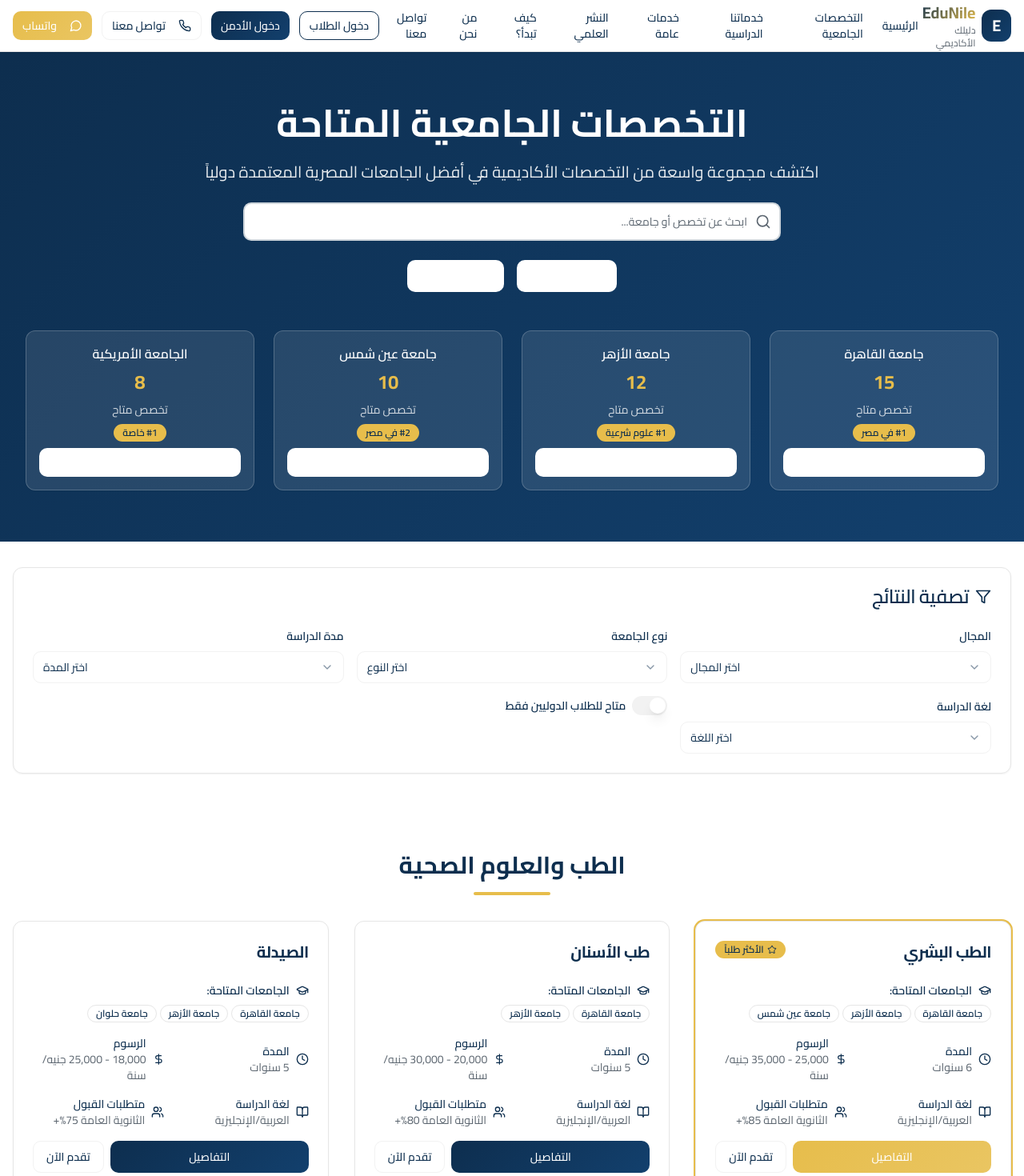
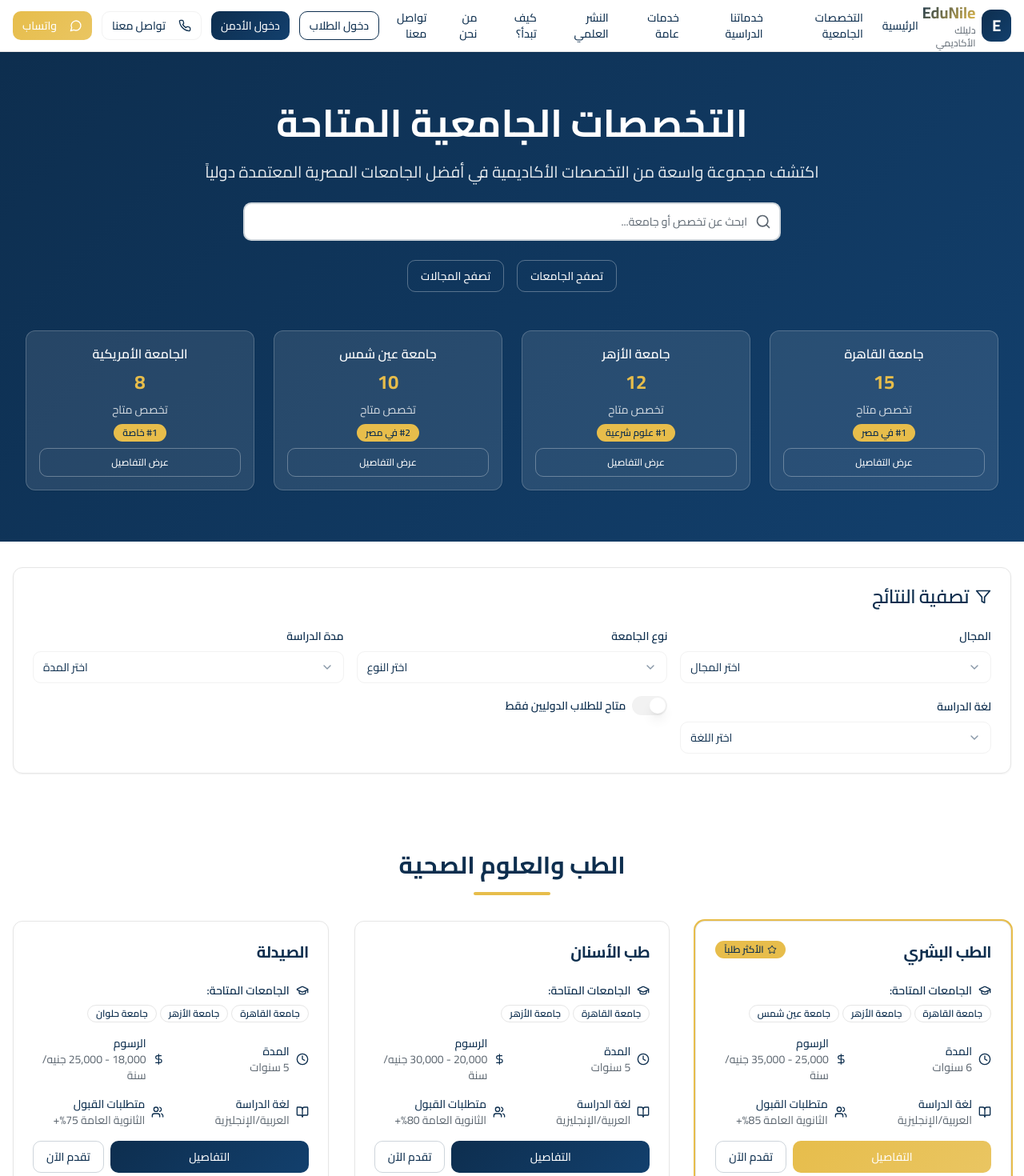
Before and after one commit to ali2200/edunile-pathway-08, a React (Vite) app: page /majors in a window 1280 px wide. Shown: the top 1470 px of the page at 80% size. Built offline with nearby package versions, Linux system fonts and the light colour scheme; a web font is replaced by a local one.

Commit message:
Fix white button visibility
The AI addressed the issue of white buttons with white text on the `/majors` page. It improved the UI and color scheme to ensure better visibility and user experience.

```diff
--- a/src/components/ui/button.tsx
+++ b/src/components/ui/button.tsx
@@ -19,6 +19,8 @@ const buttonVariants = cva(
         ghost: "hover:bg-accent hover:text-accent-foreground text-foreground",
         link: "text-primary underline-offset-4 hover:underline",
         white: "bg-white text-primary border border-primary/20 hover:bg-primary/5",
+        "outline-white": "border border-white/30 text-white bg-transparent hover:bg-white/10 hover:text-white",
+        "outline-primary": "border border-primary/20 text-primary bg-transparent hover:bg-primary/5 hover:text-primary",
       },
       size: {
         default: "h-10 px-4 py-2",
--- a/src/pages/Majors.tsx
+++ b/src/pages/Majors.tsx
@@ -209,10 +209,10 @@ const Majors = () => {
 
             {/* Quick Navigation */}
             <div className="flex flex-col sm:flex-row gap-4 justify-center mt-6">
-              <Button variant="outline" className="border-white/30 text-white hover:bg-white/10" asChild>
+              <Button variant="outline-white" asChild>
                 <Link to="/majors/universities">تصفح الجامعات</Link>
               </Button>
-              <Button variant="outline" className="border-white/30 text-white hover:bg-white/10" asChild>
+              <Button variant="outline-white" asChild>
                 <Link to="/majors/fields">تصفح المجالات</Link>
               </Button>
             </div>
@@ -232,8 +232,8 @@ const Majors = () => {
                     </Badge>
                     <Button
                       size="sm"
-                      variant="outline"
-                      className="w-full border-white/30 text-white hover:bg-white/20 text-xs mt-2"
+                      variant="outline-white"
+                      className="w-full text-xs mt-2"
                       asChild
                     >
                       <Link to={`/majors/universities/${uni.id}`}>
@@ -343,7 +343,7 @@ const Majors = () => {
                           </Link>
                         </Button>
                         <Button
-                          variant="outline"
+                          variant="outline-primary"
                           asChild
                         >
                           <Link to="/how-to-start">
@@ -445,7 +445,7 @@ const Majors = () => {
                             </Link>
                           </Button>
                           <Button
-                            variant="outline"
+                            variant="outline-primary"
                             asChild
                           >
                             <Link to="/how-to-start">
@@ -478,7 +478,7 @@ const Majors = () => {
               <Button size="lg" className="bg-primary-gradient" asChild>
                 <Link to="/contact">استشارة مجانية</Link>
               </Button>
-              <Button size="lg" variant="outline" asChild>
+              <Button size="lg" variant="outline-primary" asChild>
                 <a href="https://wa.me/201019434737" target="_blank" rel="noopener noreferrer">
                   تواصل عبر واتساب
                 </a>
```
